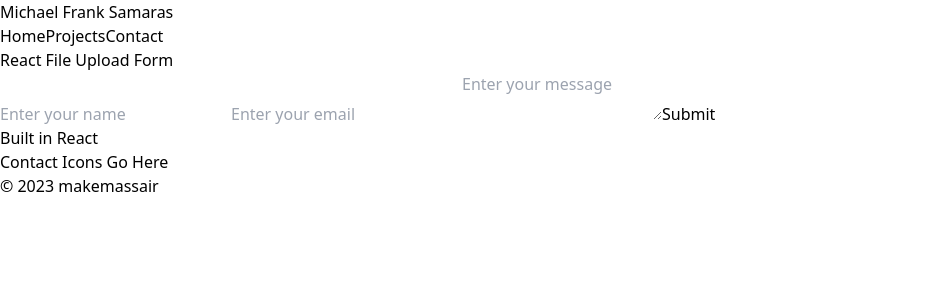
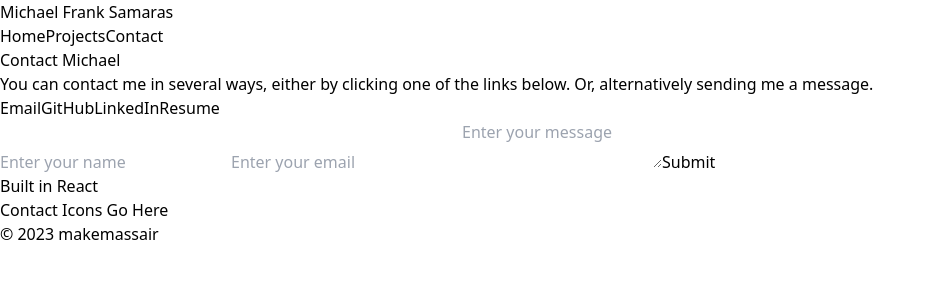
Before and after one commit to makemassair/react-portfolio, a React (Create React App) app: page /contact in a window 1280 px wide. Shown: the top 300 px of the page, without its empty margins (0-935 px from the left). Built offline with nearby package versions, Linux system fonts and the light colour scheme.

Commit message:
added contact links via component

```diff
--- a/src/App.js
+++ b/src/App.js
@@ -4,7 +4,7 @@ import { BrowserRouter as Router, Route, Routes } from 'react-router-dom';
 import { useEffect } from "react";
 import Home from './Home';
 import Projects from './Projects';
-import Contact from './Contact';
+import Contact from './pages/Contact';
 import NotFound from './NotFound';
 
 function App() {
--- /dev/null
+++ b/src/ContactLinks.js
@@ -0,0 +1,12 @@
+const ContactLinks = () => {
+    return (
+        <div className="contact-links">
+            <a href="mailto:mike@makemassair.co.uk" className="contact-email" target="_blank" rel="noopener noreferrer" aria-label="link to email">Email</a>
+            <a href="https://github.com/makemassair" className="contact-github"target="_blank" rel="noopener noreferrer" aria-label="link to GitHub">GitHub</a>
+            <a href="https://www.linkedin.com/in/mikesamaras/" className="contact-linkedin" target="_blank" rel="noopener noreferrer" aria-label="link to LinkedIn">LinkedIn</a>
+            <a href="https://makemassair.co.uk/cv/MichaelFrankSamaras_CV_March2023.pdf" className="contact-resume" target="_blank" rel="noopener noreferrer" aria-label="link to resume">Resume</a>
+        </div>
+     );
+}
+
+export default ContactLinks;
--- a/src/Contact.js
+++ b/src/pages/Contact.js
@@ -1,4 +1,5 @@
 import React from "react";
+import ContactLinks from "../ContactLinks";
 
 function ContactForm() {
   const [result, setResult] = React.useState("");
@@ -26,7 +27,11 @@ function ContactForm() {
 
   return (
     <div className="App">
-      <h1>React File Upload Form</h1>
+      <h1>Contact Michael</h1>
+      <p className="contact-about">You can contact me in several ways, either by clicking one of the links below. Or, alternatively sending me a message.</p>
+      <div className="contact-links">
+        <ContactLinks />
+      </div>
       <form onSubmit={onSubmit}>
         <input type="text" name="name" placeholder='Enter your name' required/>
         <input type="email" name="email" placeholder='Enter your email' required/>
```
